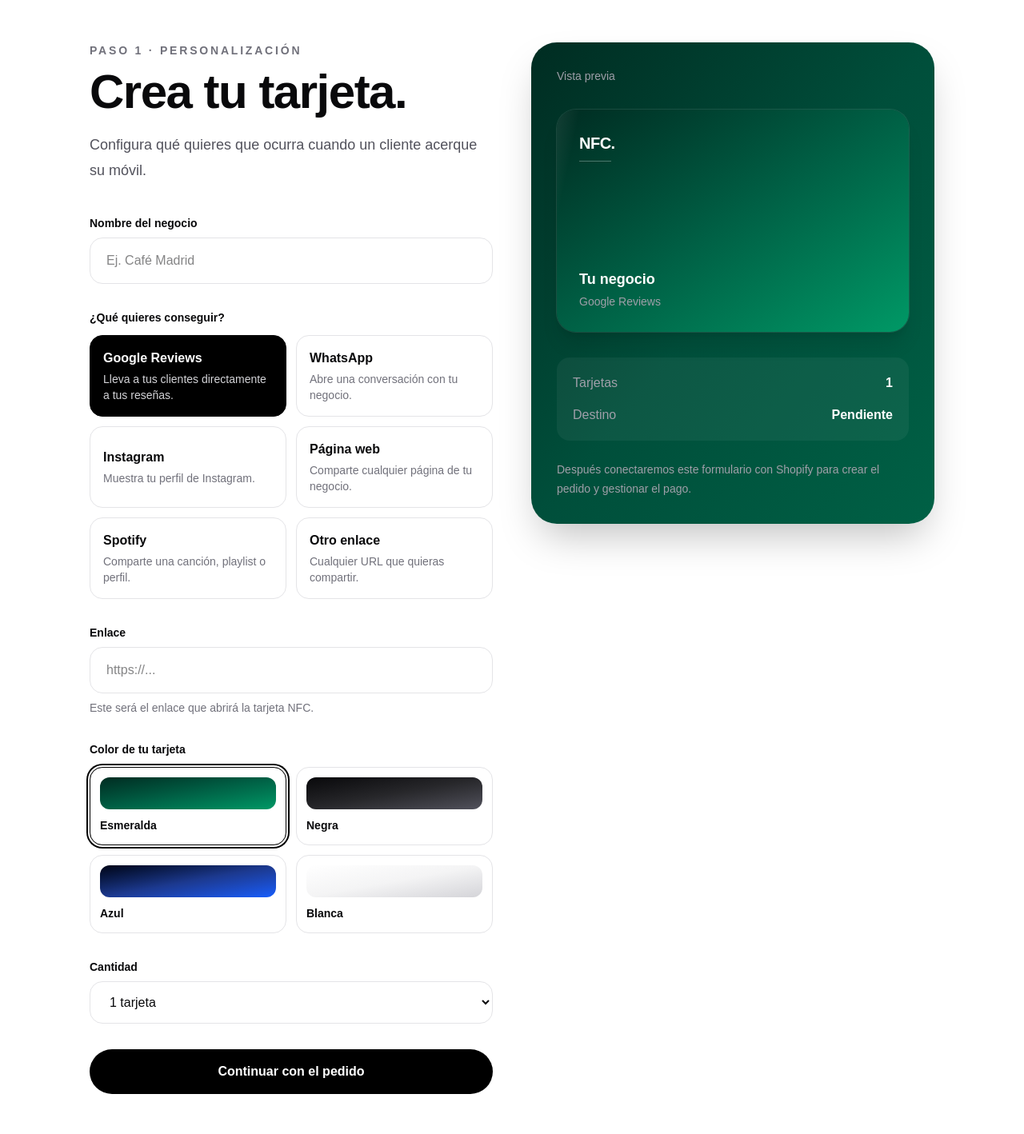
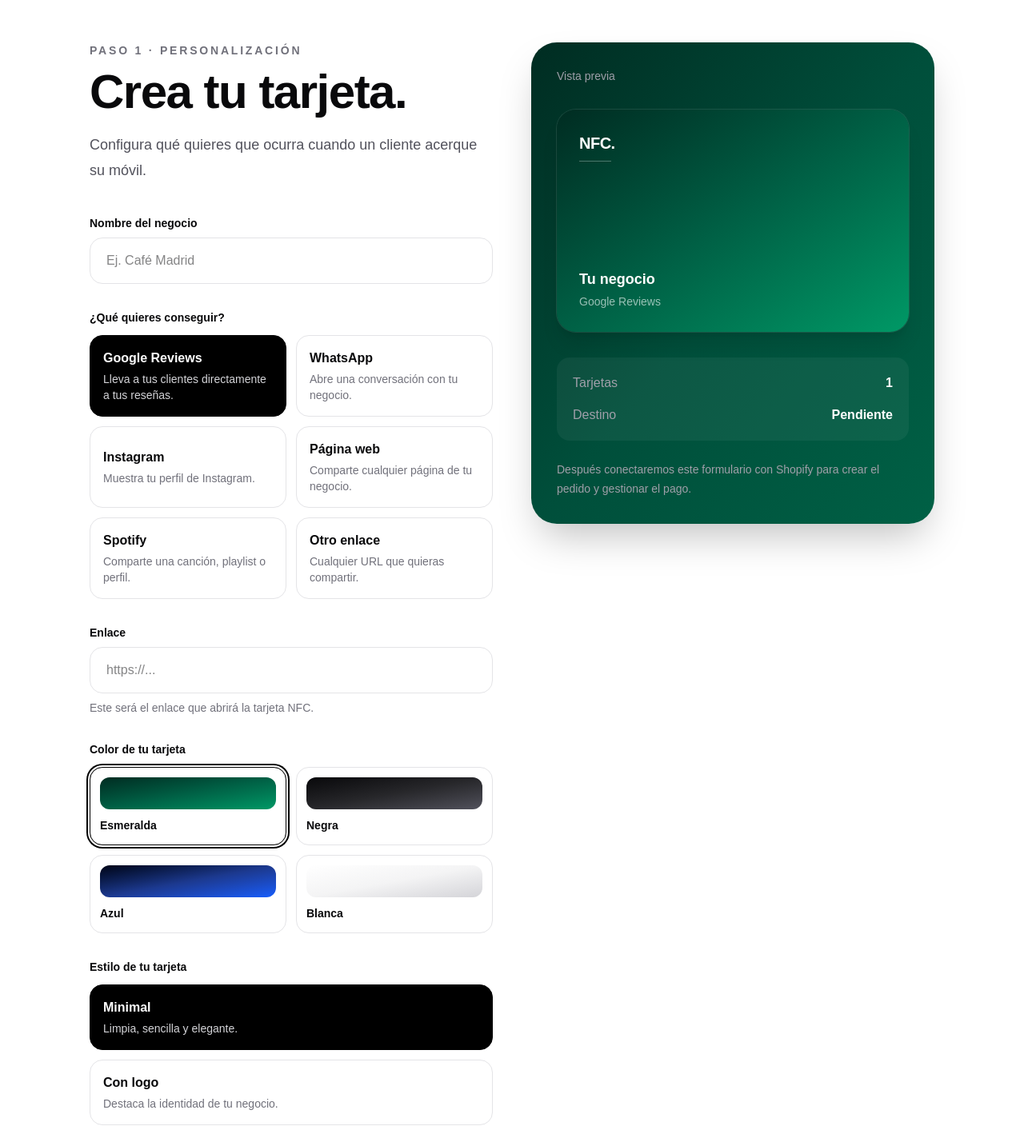
Before and after one commit to martinabenitezriera/nfc-store, a Next.js app: page /personalizar in a window 1280 px wide. Shown: the part 100-1518 px from the top of the page at 80% size. Built offline with nearby package versions, Linux system fonts and the light colour scheme.

Commit message:
feat: añadir estilos de tarjeta al personalizador

```diff
--- a/app/personalizar/page.tsx
+++ b/app/personalizar/page.tsx
@@ -18,6 +18,7 @@ export default function PersonalizarPage() {
   const [url, setUrl] = useState("");
   const [quantity, setQuantity] = useState(1);
   const [cardColor, setCardColor] = useState("emerald");
+  const [cardStyle, setCardStyle] = useState("minimal");
 
   const cardColors = [
     { id: "emerald", label: "Esmeralda", className: "bg-gradient-to-br from-emerald-950 via-emerald-800 to-emerald-600" },
@@ -27,6 +28,27 @@ export default function PersonalizarPage() {
   ];
 
   const selectedColor = cardColors.find((item) => item.id === cardColor) ?? cardColors[0];
+
+  const cardStyles = [
+    {
+      id: "minimal",
+      label: "Minimal",
+      description: "Limpia, sencilla y elegante.",
+    },
+    {
+      id: "logo",
+      label: "Con logo",
+      description: "Destaca la identidad de tu negocio.",
+    },
+    {
+      id: "premium",
+      label: "Premium",
+      description: "Un acabado más exclusivo y sofisticado.",
+    },
+  ];
+
+  const selectedStyle =
+    cardStyles.find((item) => item.id === cardStyle) ?? cardStyles[0];
 
   const selectedType = useMemo(
     () => linkTypes.find((item) => item.id === linkType) ?? linkTypes[0],
@@ -127,6 +149,25 @@ export default function PersonalizarPage() {
                 ))}
               </div>
             </div>
+            <div>
+              <span className="mb-3 block text-sm font-semibold">Estilo de tu tarjeta</span>
+              <div className="space-y-3">
+                {cardStyles.map((style) => (
+                  <button
+                    key={style.id}
+                    type="button"
+                    onClick={() => setCardStyle(style.id)}
+                    className={`w-full rounded-2xl border p-4 text-left transition ${cardStyle === style.id ? "border-black bg-black text-white" : "border-zinc-200 hover:border-zinc-400"}`}
+                  >
+                    <span className="block font-semibold">{style.label}</span>
+                    <span className={`mt-1 block text-sm ${cardStyle === style.id ? "text-zinc-300" : "text-zinc-500"}`}>
+                      {style.description}
+                    </span>
+                  </button>
+                ))}
+              </div>
+            </div>
+
             <label className="block">
               <span className="mb-2 block text-sm font-semibold">Cantidad</span>
               <select
@@ -153,6 +194,7 @@ export default function PersonalizarPage() {
                     url,
                     quantity,
                     cardColor,
+                    cardStyle,
                   })
                 );
                 window.location.href = "/resumen";
@@ -178,18 +220,27 @@ export default function PersonalizarPage() {
               .preview-shine { animation: previewShine 3.8s ease-in-out infinite; }
             `}</style>
 
-            <div className={`relative mt-8 flex aspect-[1.58/1] flex-col justify-between overflow-hidden rounded-[1.5rem] p-7 shadow-xl ring-1 ring-white/10 ${selectedColor.className}`}>
-              <div className="pointer-events-none absolute -left-1/2 top-0 h-full w-1/2 -skew-x-12 bg-gradient-to-r from-transparent via-white/30 to-transparent" />
-              <div>
+            <div className={`relative mt-8 flex aspect-[1.58/1] flex-col justify-between overflow-hidden rounded-[1.5rem] p-7 shadow-xl ring-1 ring-white/10 transition-all duration-500 ${selectedColor.className} ${cardStyle === "premium" ? "ring-2 ring-white/30" : ""}`}>
+              {cardStyle !== "minimal" && (
+                <div className={`flex h-10 w-10 items-center justify-center rounded-full border text-xs font-black ${cardStyle === "premium" ? "border-white/50 bg-white/15" : "border-white/30 bg-white/10"}`}>
+                  {cardStyle === "logo" ? "LOGO" : "✦"}
+                </div>
+              )}
+
+              {cardStyle === "premium" && (
+                <div className="pointer-events-none absolute inset-0 rounded-[1.5rem] bg-gradient-to-br from-white/15 via-transparent to-black/20" />
+              )}
+
+              <div className="relative">
                 <div className="text-xl font-black tracking-tight">NFC.</div>
-                <div className="mt-2 h-px w-10 bg-white/30" />
+                <div className="mt-2 h-px w-10 bg-current opacity-30" />
               </div>
 
-              <div>
+              <div className="relative">
                 <p className="text-lg font-semibold">
                   {businessName || "Tu negocio"}
                 </p>
-                <p className="mt-1 text-sm text-zinc-400">{selectedType.label}</p>
+                <p className="mt-1 text-sm opacity-60">{selectedType.label}</p>
               </div>
             </div>
 
```
